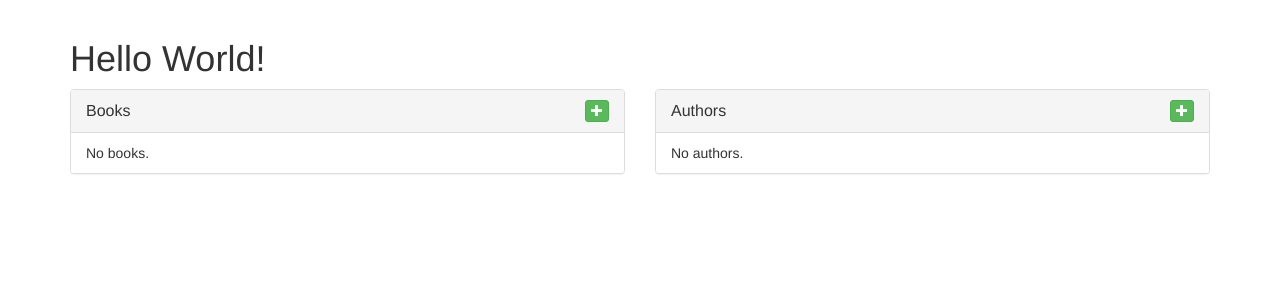
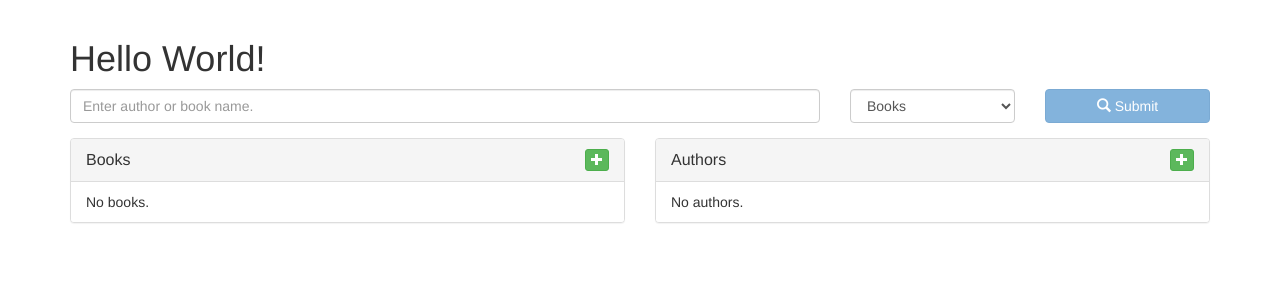
Before and after one commit to denysbutenko/digital-library, a Flask app: page / in a window 1280 px wide. Shown: the part 51-351 px from the top of the page. Run offline with Flask 2, Linux system fonts and the light colour scheme; data that the repository does not hold is empty; some libraries are stand-ins or nearby versions.

Commit message:
Add able to search books and authors.

```diff
--- a/app.py
+++ b/app.py
@@ -1,10 +1,13 @@
 import os
+import flask_whooshalchemy
 from functools import wraps
 from flask import Flask
 from flask import render_template, request, flash, redirect, session, url_for
 from flask.ext.wtf import Form
 from flask.ext.sqlalchemy import SQLAlchemy
+from wtforms import StringField, SelectField
 from wtforms.ext.sqlalchemy.orm import model_form
+from wtforms.validators import DataRequired
 
 
 app = Flask(__name__)
@@ -13,6 +16,8 @@ db_path = 'sqlite:///' + os.path.join(app.root_path, 'database.db')
 
 CONFIG_DICT = dict(
     SQLALCHEMY_DATABASE_URI=db_path,
+    WHOOSH_BASE=db_path,
+    MAX_SEARCH_RESULTS=10,
     SECRET_KEY='development secret key',
     WTF_CSRF_SECRET_KEY='a random string',
     USERNAME='admin',
@@ -31,6 +36,8 @@ association_table = db.Table(
 
 class Author(db.Model):
     __tablename__ = 'author'
+    __searchable__ = ['fullname']
+
     id = db.Column(db.Integer, primary_key=True)
     fullname = db.Column(db.String(120))
     books = db.relationship('Book', secondary=association_table, backref=db.backref('authors', lazy='dynamic'))
@@ -38,24 +45,40 @@ class Author(db.Model):
     def __init__(self, fullname):
         self.fullname = fullname
 
+    def get_name(self):
+        return self.fullname
+
     def __repr__(self):
         return '<Author %r>' % self.fullname
 
 
 class Book(db.Model):
     __tablename__ = 'book'
+    __searchable__ = ['name']
+
     id = db.Column(db.Integer, primary_key=True)
     name = db.Column(db.String(255))
 
     def __init__(self, name):
         self.name = name
 
+    def get_name(self):
+        return self.name
+
     def __repr__(self):
         return '<Book %r>' % self.name
 
 
+flask_whooshalchemy.whoosh_index(app, Author)
+flask_whooshalchemy.whoosh_index(app, Book)
+
 AuthorForm = model_form(Author, base_class=Form, db_session=db.session)
 BookForm = model_form(Book, base_class=Form, db_session=db.session)
+
+
+class SearchForm(Form):
+    query = StringField('query', validators=[DataRequired()])
+    type = SelectField('type', default="book", choices=[('book', 'Books'), ('author', 'Authors')])
 
 
 # Initial data for application
@@ -88,9 +111,10 @@ def login_required(f):
 
 @app.route('/')
 def index():
+    search_form = SearchForm()
     authors = Author.query.all()
     books = Book.query.all()
-    return render_template('index.html', authors=authors, books=books)
+    return render_template('index.html', authors=authors, books=books, search_form=search_form)
 
 
 @app.route('/books/new', methods=['GET', 'POST'])
@@ -165,6 +189,21 @@ def remove_author(author_id):
     return redirect(url_for('index'))
 
 
+@app.route('/search_results/')
+def search_results():
+    query = request.args.get('query')
+    category = request.args.get('type')
+    if category == 'book':
+        results = Book.query.whoosh_search(query, app.config['MAX_SEARCH_RESULTS']).all()
+    elif category == 'author':
+        results = Author.query.whoosh_search(query, app.config['MAX_SEARCH_RESULTS']).all()
+    else:
+        raise Exception('Error category')
+
+    return render_template('search_results.html', query=query, category=category,
+                           results=results)
+
+
 @app.route('/login', methods=['GET', 'POST'])
 def login():
     error = None
--- a/requirements.txt
+++ b/requirements.txt
@@ -1,10 +1,14 @@
 Flask==0.10.1
 Flask-SQLAlchemy==2.0
+Flask-WTF==0.10.2
+Flask-WhooshAlchemy==0.56
 Jinja2==2.7.3
 MarkupSafe==0.23
 SQLAlchemy==0.9.8
 WTForms==2.0.1
 Werkzeug==0.9.6
+Whoosh==2.6.0
+blinker==1.3
 gunicorn==19.1.1
 itsdangerous==0.24
 wsgiref==0.1.2
--- a/static/js/main.js
+++ b/static/js/main.js
@@ -1,5 +1,12 @@
 $(function () {
-  $('.list-group-item').hover(function(){
+  $('.list-group-item').hover(function () {
     $(this).find('.remove-item').toggle();
   });
+  $('#query').on('keyup', function () {
+    if ($(this).val().length != 0) {
+      $('.btn-search').attr('disabled', false);
+    } else {
+      $('.btn-search').attr('disabled', true);
+    }
+  });
 });
--- a/templates/index.html
+++ b/templates/index.html
@@ -2,6 +2,23 @@
 
 {% block content %}
   <h1>Hello World!</h1>
+  <div class="row">
+    <div class="col-md-12" style="margin-bottom: 15px;">
+      <form class="" action="{{ url_for('search_results') }}" role="search">
+        <div class="row">
+          <div class="col-md-8">
+            {{ search_form.query(class_="form-control", placeholder="Enter author or book name.") }}
+          </div>
+          <div class="col-md-2">
+            {{ search_form.type(class_="form-control") }}
+          </div>
+          <div class="col-md-2">
+            <button type="submit" class="btn btn-block btn-primary btn-search" disabled><i class="glyphicon glyphicon-search"></i> Submit</button>
+          </div>
+        </div>
+      </form>
+    </div>
+  </div>
   <div class="row">
     <div class="col-sm-6">
       <div class="panel panel-default">
@@ -18,7 +35,8 @@
 
               <div class="pull-right remove-item" style="display: none;">
                 <form action="{{ url_for('remove_book', book_id=book.id) }}" method="post">
-                  <button class="btn btn-danger btn-xs" type="submit"><i class="glyphicon glyphicon-remove"></i></button>
+                  <button class="btn btn-danger btn-xs" type="submit"><i class="glyphicon glyphicon-remove"></i>
+                  </button>
                 </form>
               </div>
             </li>
@@ -43,7 +61,8 @@
 
               <div class="pull-right remove-item" style="display: none;">
                 <form action="{{ url_for('remove_author', author_id=author.id) }}" method="post">
-                  <button class="btn btn-danger btn-xs" type="submit"><i class="glyphicon glyphicon-remove"></i></button>
+                  <button class="btn btn-danger btn-xs" type="submit"><i class="glyphicon glyphicon-remove"></i>
+                  </button>
                 </form>
               </div>
             </li>
```
Also changed, not shown: templates/search_results.html (added, +10 -0 lines).
